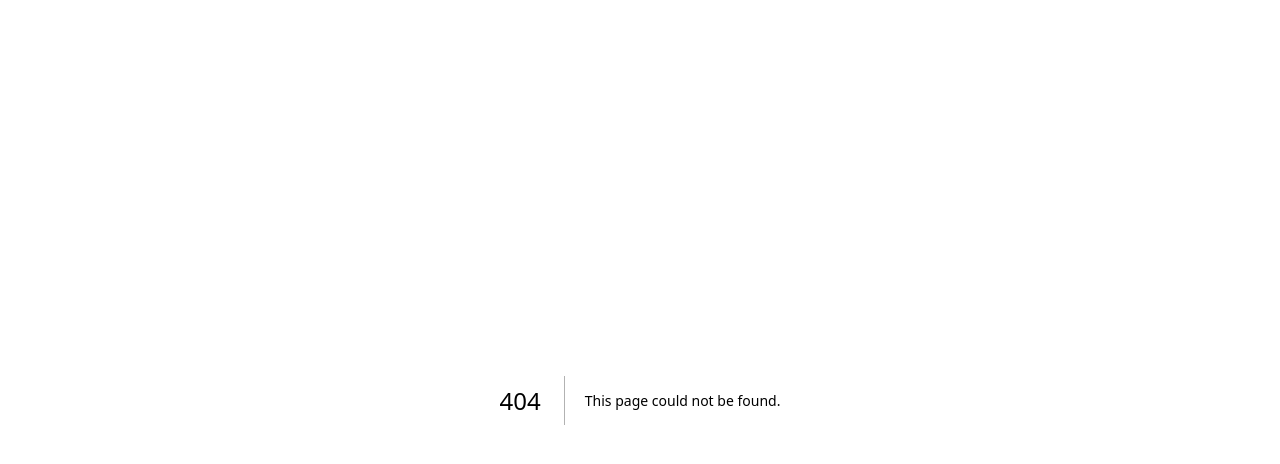
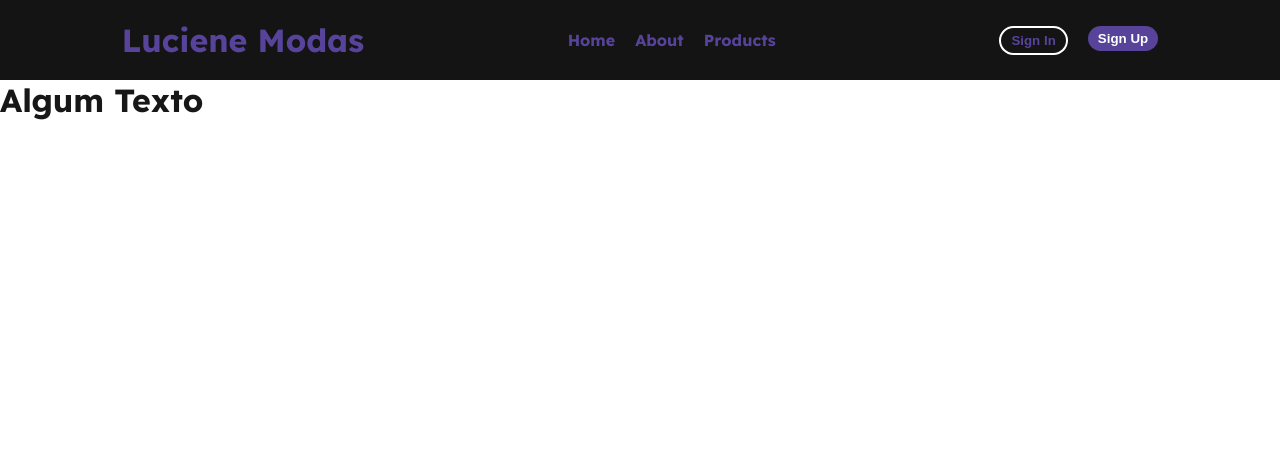
Before and after one commit to yago26/luciene-modas-web, a Next.js app: page /aula2 in a window 1280 px wide. Before the commit this address had no page. Shown: the top 464 px of the page. Built offline with nearby package versions, Linux system fonts and the light colour scheme.

Commit message:
aula 02 - criação do cabeçalho principal e rotas

```diff
--- /dev/null
+++ b/src/app/aula2/page.js
@@ -0,0 +1,7 @@
+import style from "./page.module.css";
+export default () => (
+  <>
+    <main></main>
+    <h1 className={style.main}>Algum Texto</h1>
+  </>
+);
--- a/src/app/globals.css
+++ b/src/app/globals.css
@@ -1,4 +1,7 @@
+@import url("https://fonts.googleapis.com/css2?family=Lexend:wght@100..900&display=swap");
+
 :root {
+  --fonte: "Lexend";
   --background: #ffffff;
   --foreground: #171717;
 }
@@ -19,7 +22,7 @@ body {
 body {
   color: var(--foreground);
   background: var(--background);
-  font-family: Arial, Helvetica, sans-serif;
+  font-family: var(--fonte), Arial;
   -webkit-font-smoothing: antialiased;
   -moz-osx-font-smoothing: grayscale;
 }
--- a/src/app/layout.js
+++ b/src/app/layout.js
@@ -1,4 +1,5 @@
 import { Geist, Geist_Mono } from "next/font/google";
+import { Header } from "@/components/Header";
 import "./globals.css";
 
 const geistSans = Geist({
@@ -20,6 +21,7 @@ export default function RootLayout({ children }) {
   return (
     <html lang="en">
       <body className={`${geistSans.variable} ${geistMono.variable}`}>
+        <Header />
         {children}
       </body>
     </html>
--- /dev/null
+++ b/src/components/Header.jsx
@@ -0,0 +1,56 @@
+import style from "./header.module.css";
+
+export function Header() {
+  return (
+    <header className={style.header}>
+      <h1>Luciene Modas</h1>
+      <nav>
+        <ul className={style.ul}>
+          <li>
+            <a href="#">Home</a>
+          </li>
+          <li>
+            <a href="#">About</a>
+          </li>
+          <li>
+            <a href="#">Products</a>
+          </li>
+          <li>
+            {/* <div>
+              <button
+                className={style.button}
+                style={{
+                  backgroundColor: "var(--cor-texto)",
+                  color: "white",
+                  border: "none",
+                  borderRadius: 2,
+                }}
+              >
+                Aulas
+              </button>
+            </div> */}
+          </li>
+        </ul>
+      </nav>
+      <ul className={style.ul}>
+        <li>
+          <button className={style.button} style={{ background: "none" }}>
+            Sign In
+          </button>
+        </li>
+        <li>
+          <button
+            className={style.button}
+            style={{
+              background: "var(--cor-texto)",
+              color: "white",
+              border: "none",
+            }}
+          >
+            Sign Up
+          </button>
+        </li>
+      </ul>
+    </header>
+  );
+}
--- /dev/null
+++ b/src/components/header.module.css
@@ -0,0 +1,28 @@
+:root {
+  --cor-fundo: rgb(20, 20, 20);
+  --cor-texto: #57449a;
+}
+
+.header {
+  display: flex;
+  align-items: center;
+  justify-content: space-around;
+  padding: 20px;
+  background-color: var(--cor-fundo);
+  color: var(--cor-texto);
+}
+
+.ul {
+  display: flex;
+  list-style: none;
+  gap: 20px;
+  font-weight: bold;
+}
+
+.button {
+  padding: 5px 10px;
+  border-radius: 20px;
+  border: 2px white solid;
+  color: var(--cor-texto);
+  font-weight: bold;
+}
```
Also changed, not shown: src/app/aula1/page.js (renamed from src/app/aluno/page.js), src/app/aula2/page.module.css (added).
